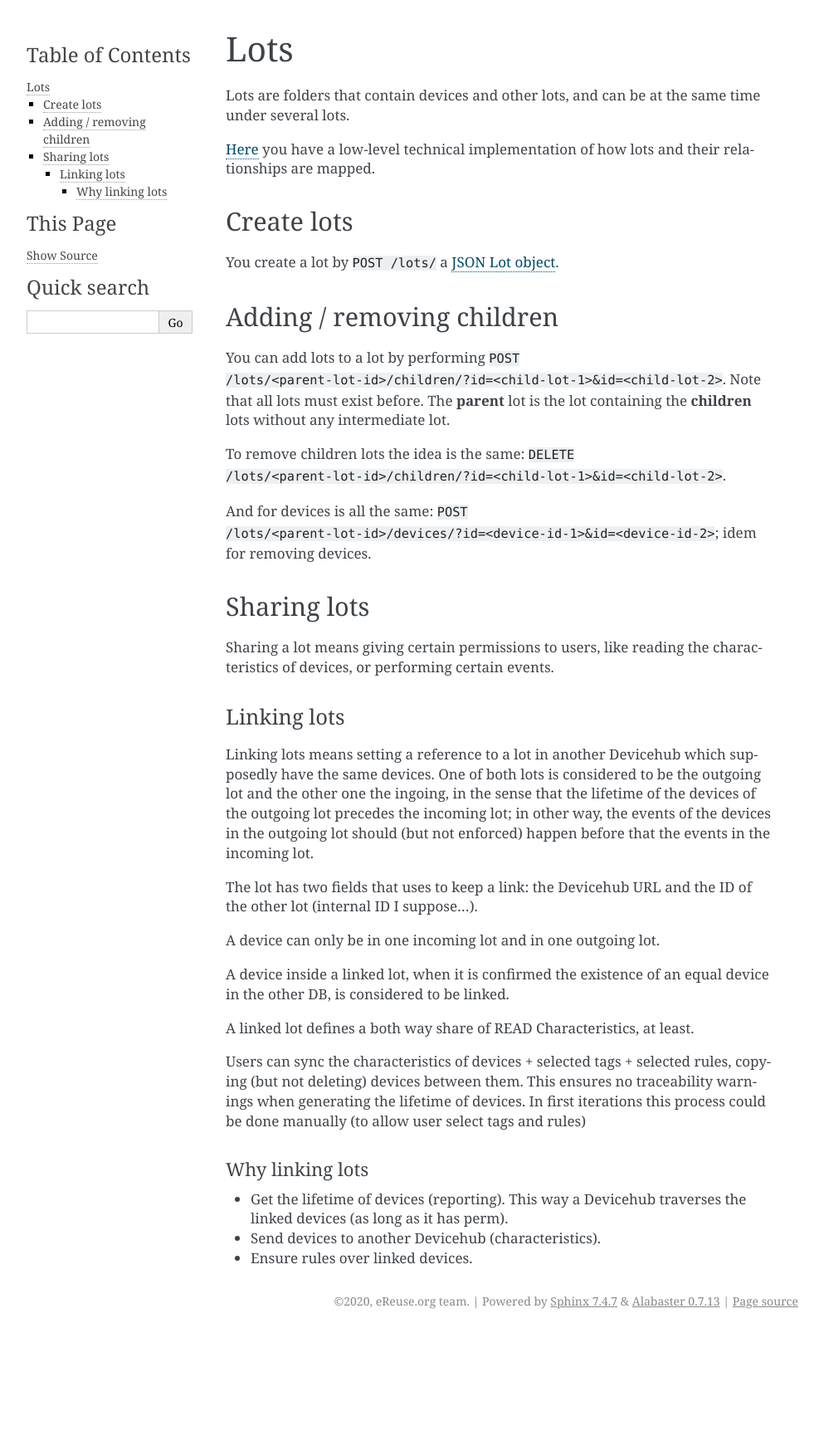
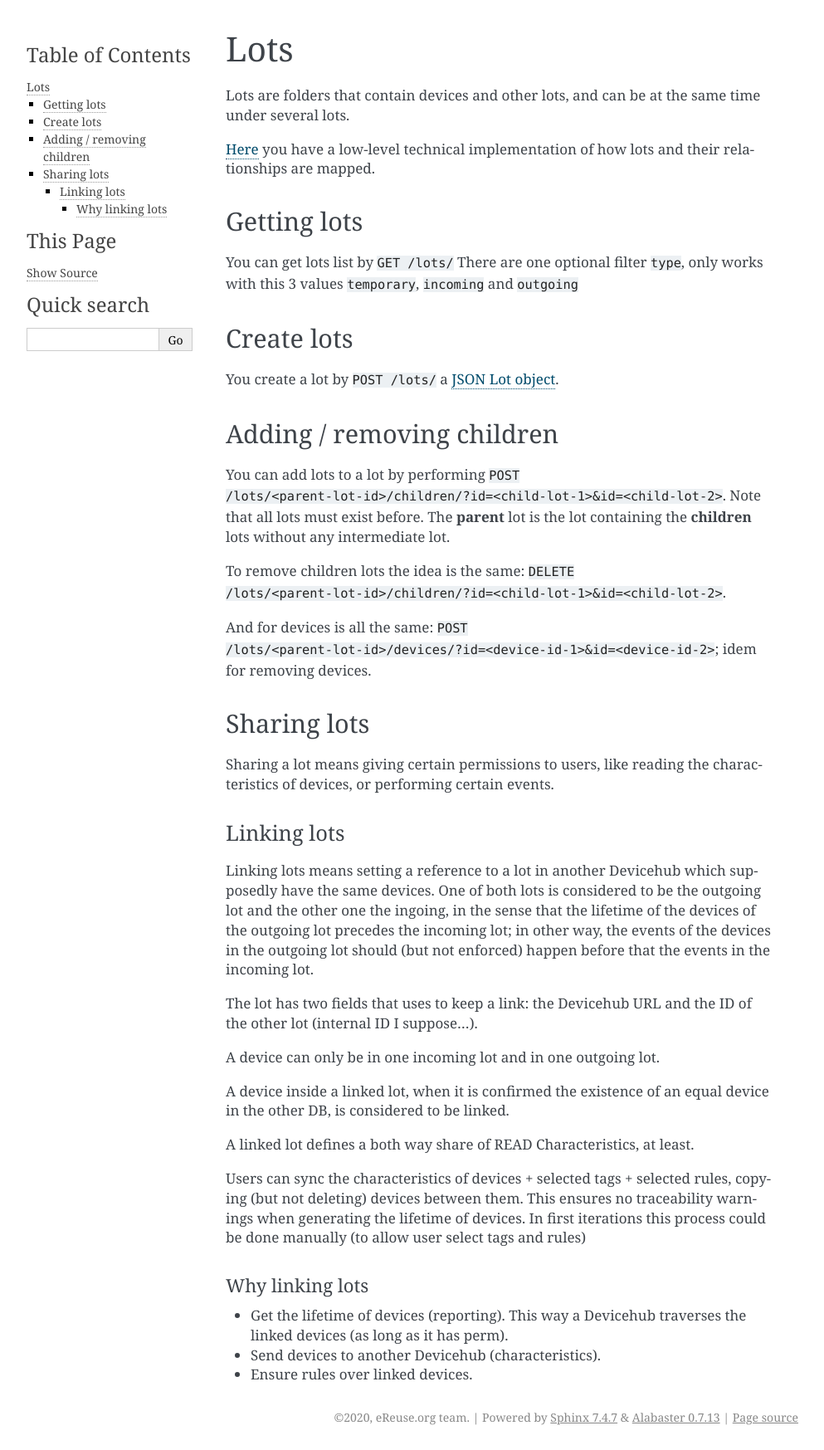
Before and after one commit to eReuse/devicehub-teal, a Sphinx documentation site: the page built from docs/lots.rst, in a window 1280 px wide. Shown: the whole page at 83% size, without its empty margins (148-1141 px from the left). Built offline with Sphinx 7.4.7, drawn with Linux system fonts in a browser that asks for light colours; pages that are not in the unit, such as notebooks, are missing from menus; the version number is read from the project's files by our own code; before the commit the page ends 1607 px from its top, so only the background shows below that.

Commit message:
Documentation API

```diff
--- a/docs/lots.rst
+++ b/docs/lots.rst
@@ -8,6 +8,12 @@ at the same time under several lots.
 dags-with-materialized-paths-using-postgres-ltree/>`_ you have
 a low-level technical implementation of how lots and their
 relationships are mapped.
+
+Getting lots
+************
+
+You can get lots list by ``GET /lots/``
+There are one optional filter ``type``, only works with this 3 values ``temporary``, ``incoming`` and ``outgoing``
 
 Create lots
 ***********
@@ -27,7 +33,6 @@ To remove children lots the idea is the same:
 And for devices is all the same:
 ``POST /lots/<parent-lot-id>/devices/?id=<device-id-1>&id=<device-id-2>``;
 idem for removing devices.
-
 
 Sharing lots
 ************
```
